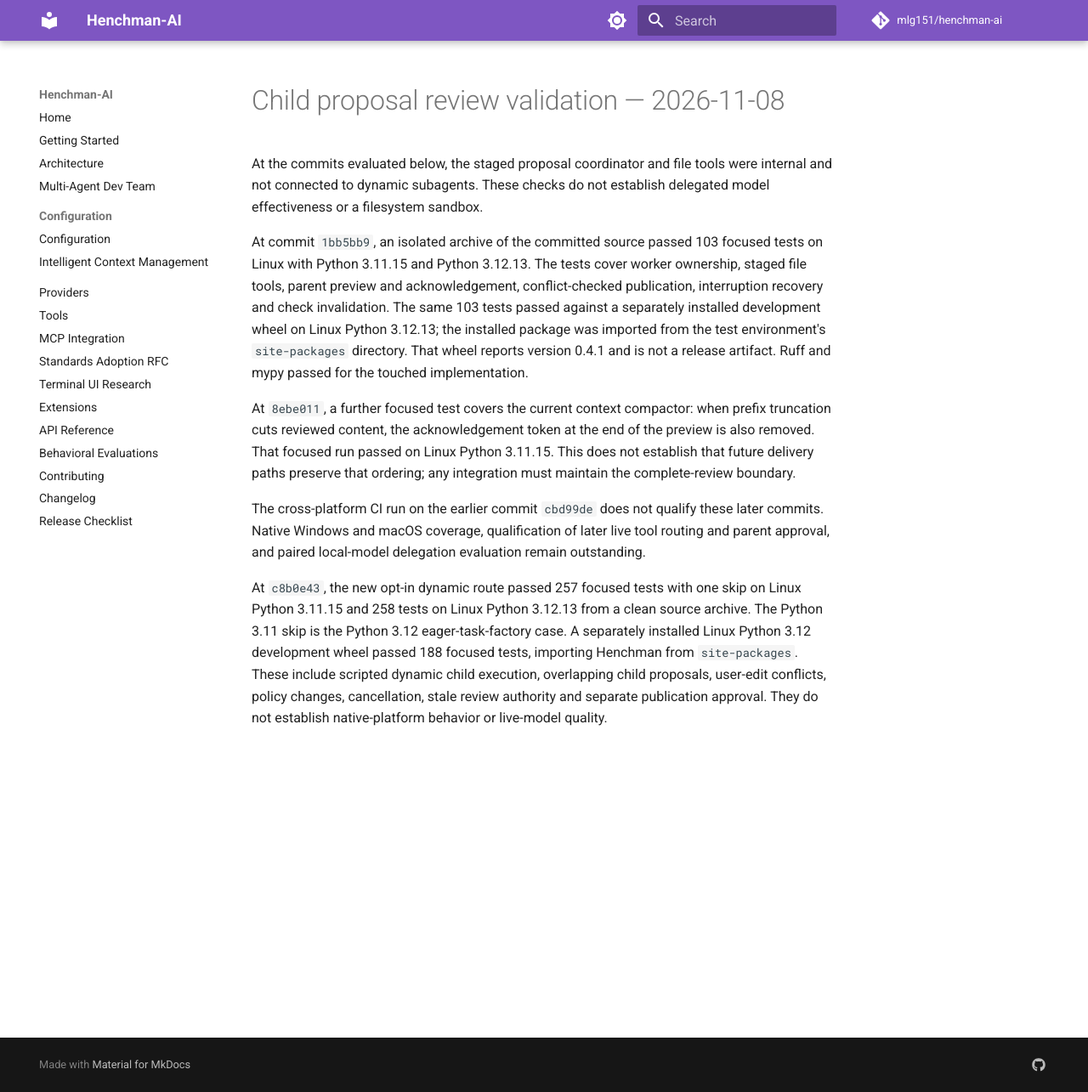
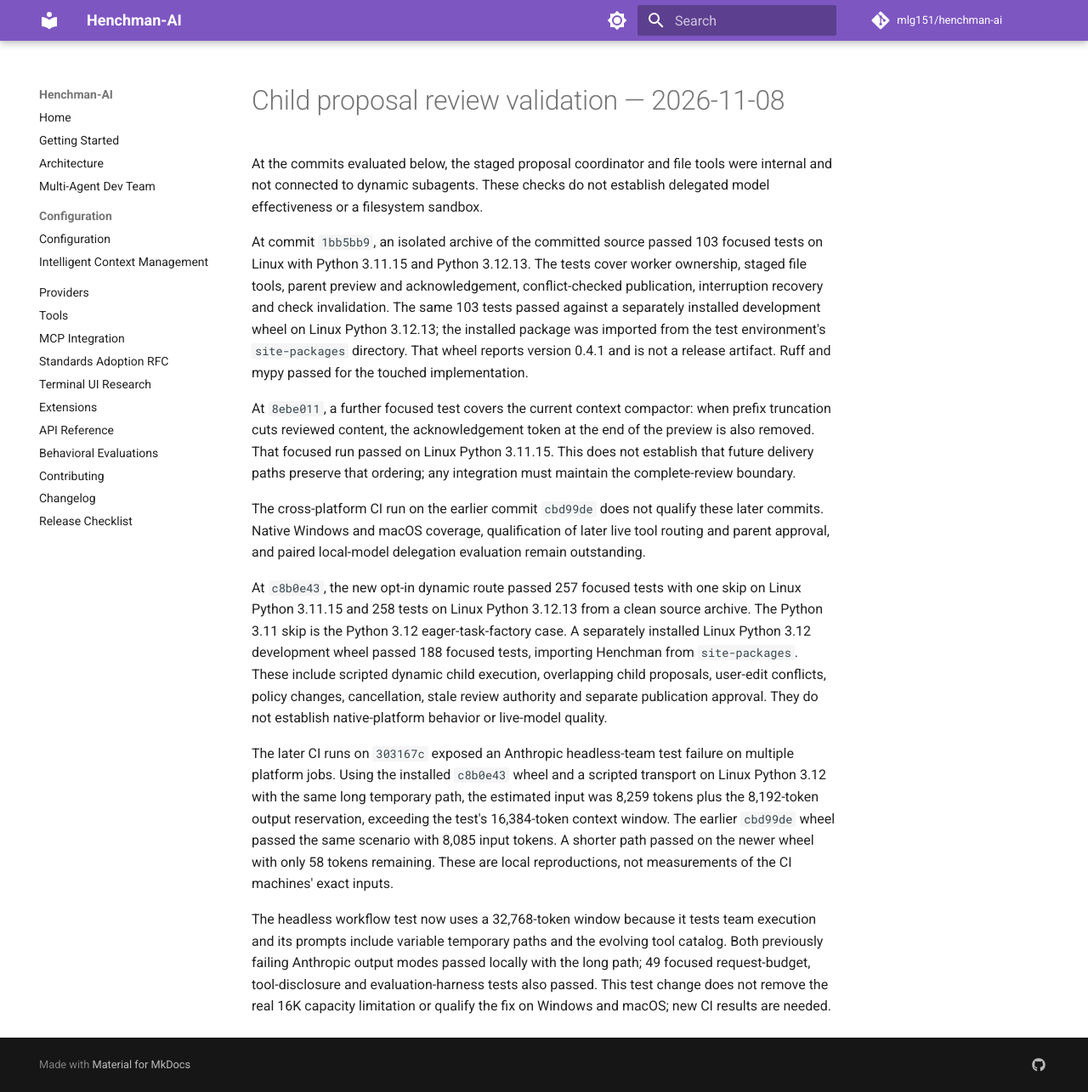
Before and after one commit to mlg151/henchman-ai, an MkDocs documentation site: the page built from docs/evaluations/2026-11-08-child-review-validation.md, in a window 1280 px wide and 1285 px high. Shown: the whole window at 85% size. Built offline with MkDocs 1.6.1 and Material for MkDocs 9.7.7, drawn with Linux system fonts in a browser that asks for light colours; comment, search, counter and statistics services are not loaded.

Commit message:
Stabilize headless team workflow context

```diff
--- a/docs/evaluations/2026-11-08-child-review-validation.md
+++ b/docs/evaluations/2026-11-08-child-review-validation.md
@@ -32,3 +32,19 @@
 dynamic child execution, overlapping child proposals, user-edit conflicts,
 policy changes, cancellation, stale review authority and separate publication
 approval. They do not establish native-platform behavior or live-model quality.
+
+The later CI runs on `303167c` exposed an Anthropic headless-team test failure
+on multiple platform jobs. Using the installed `c8b0e43` wheel and a scripted
+transport on Linux Python 3.12 with the same long temporary path, the estimated
+input was 8,259 tokens plus the 8,192-token output reservation, exceeding the
+test's 16,384-token context window. The earlier `cbd99de` wheel passed the same
+scenario with 8,085 input tokens. A shorter path passed on the newer wheel with
+only 58 tokens remaining. These are local reproductions, not measurements of
+the CI machines' exact inputs.
+
+The headless workflow test now uses a 32,768-token window because it tests team
+execution and its prompts include variable temporary paths and the evolving tool
+catalog. Both previously failing Anthropic output modes passed locally with the
+long path; 49 focused request-budget, tool-disclosure and evaluation-harness
+tests also passed. This test change does not remove the real 16K capacity
+limitation or qualify the fix on Windows and macOS; new CI results are needed.
```
Also changed, not shown: 1 other file.
